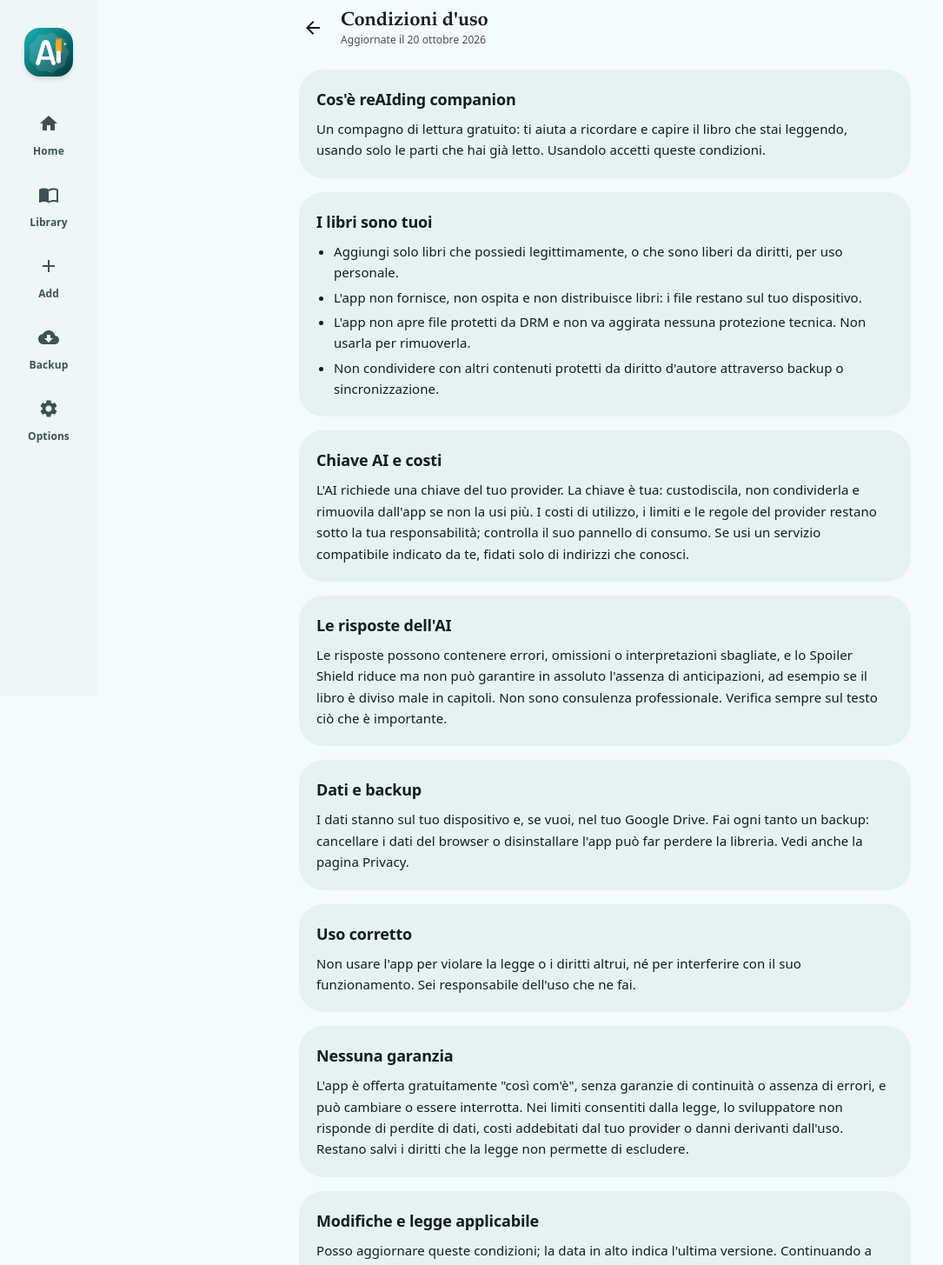
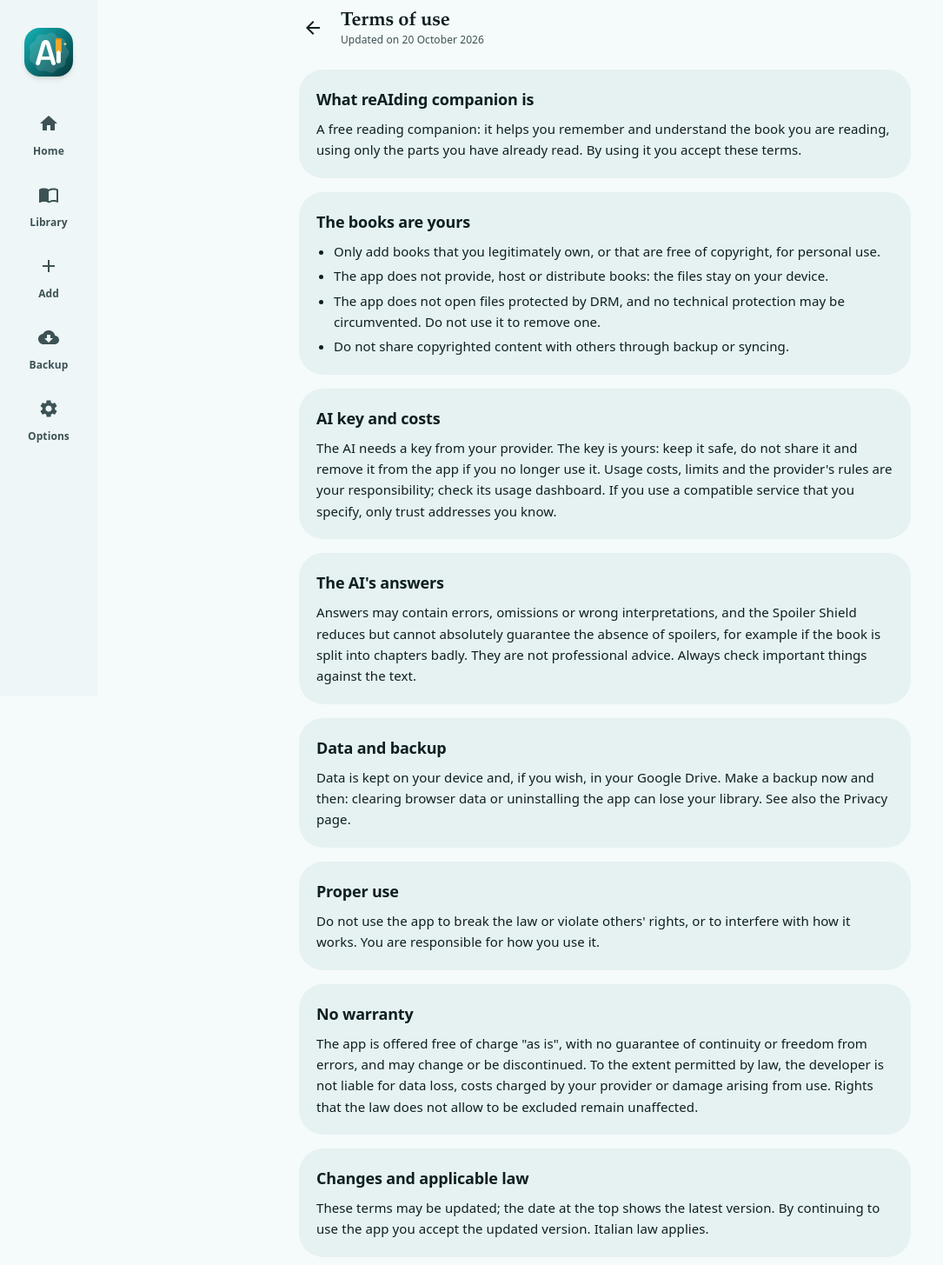
Before and after one commit to kevin-flynn89/ReAIding-Companion, a Next.js app: page /condizioni in a window 1280 px wide. Shown: the top 1455 px of the page at 87% size, without its empty margins (0-1085 px from the left). Built offline with nearby package versions, Linux system fonts and the light colour scheme.

Commit message:
Add files via upload

```diff
--- a/app/condizioni/page.tsx
+++ b/app/condizioni/page.tsx
@@ -1,9 +1,11 @@
+"use client";
 import { TopBar } from "../ui";
-import { LEGAL_UPDATED, PUBLISHER } from "@/lib/legal";
+import { getLang } from "@/lib/i18n";
+import { LEGAL_UPDATED, LEGAL_UPDATED_EN, PUBLISHER } from "@/lib/legal";
 
 const who = PUBLISHER || "lo sviluppatore";
 
-export default function Condizioni() {
+function CondizioniIt() {
   return (
     <main>
       <TopBar title="Condizioni d'uso" sub={`Aggiornate il ${LEGAL_UPDATED}`} back="/impostazioni" backLabel="Torna alle Opzioni" />
@@ -56,3 +58,61 @@ export default function Condizioni() {
     </main>
   );
 }
+
+const whoEn = PUBLISHER || "the developer";
+
+function CondizioniEn() {
+  return (
+    <main>
+      <TopBar title="Terms of use" sub={`Updated on ${LEGAL_UPDATED_EN}`} back="/impostazioni" backLabel="Back to Options" />
+      <div className="mt-4 space-y-4 text-[15px] leading-relaxed">
+        <section className="card">
+          <h2 className="text-lg font-bold">What reAIding companion is</h2>
+          <p className="mt-2">A free reading companion: it helps you remember and understand the book you are reading, using only the parts you have already read. By using it you accept these terms.</p>
+        </section>
+
+        <section className="card">
+          <h2 className="text-lg font-bold">The books are yours</h2>
+          <ul className="mt-2 list-disc space-y-1 pl-5">
+            <li>Only add books that you legitimately own, or that are free of copyright, for personal use.</li>
+            <li>The app does not provide, host or distribute books: the files stay on your device.</li>
+            <li>The app does not open files protected by DRM, and no technical protection may be circumvented. Do not use it to remove one.</li>
+            <li>Do not share copyrighted content with others through backup or syncing.</li>
+          </ul>
+        </section>
+
+        <section className="card">
+          <h2 className="text-lg font-bold">AI key and costs</h2>
+          <p className="mt-2">The AI needs a key from your provider. The key is yours: keep it safe, do not share it and remove it from the app if you no longer use it. Usage costs, limits and the provider's rules are your responsibility; check its usage dashboard. If you use a compatible service that you specify, only trust addresses you know.</p>
+        </section>
+
+        <section className="card">
+          <h2 className="text-lg font-bold">The AI's answers</h2>
+          <p className="mt-2">Answers may contain errors, omissions or wrong interpretations, and the Spoiler Shield reduces but cannot absolutely guarantee the absence of spoilers, for example if the book is split into chapters badly. They are not professional advice. Always check important things against the text.</p>
+        </section>
+
+        <section className="card">
+          <h2 className="text-lg font-bold">Data and backup</h2>
+          <p className="mt-2">Data is kept on your device and, if you wish, in your Google Drive. Make a backup now and then: clearing browser data or uninstalling the app can lose your library. See also the Privacy page.</p>
+        </section>
+
+        <section className="card">
+          <h2 className="text-lg font-bold">Proper use</h2>
+          <p className="mt-2">Do not use the app to break the law or violate others' rights, or to interfere with how it works. You are responsible for how you use it.</p>
+        </section>
+
+        <section className="card">
+          <h2 className="text-lg font-bold">No warranty</h2>
+          <p className="mt-2">The app is offered free of charge "as is", with no guarantee of continuity or freedom from errors, and may change or be discontinued. To the extent permitted by law, {whoEn} is not liable for data loss, costs charged by your provider or damage arising from use. Rights that the law does not allow to be excluded remain unaffected.</p>
+        </section>
+
+        <section className="card">
+          <h2 className="text-lg font-bold">Changes and applicable law</h2>
+          <p className="mt-2">These terms may be updated; the date at the top shows the latest version. By continuing to use the app you accept the updated version. Italian law applies.</p>
+        </section>
+      </div>
+    </main>
+  );
+}
+
+export default function Condizioni() { return getLang() === "en" ? <CondizioniEn /> : <CondizioniIt />; }
```
